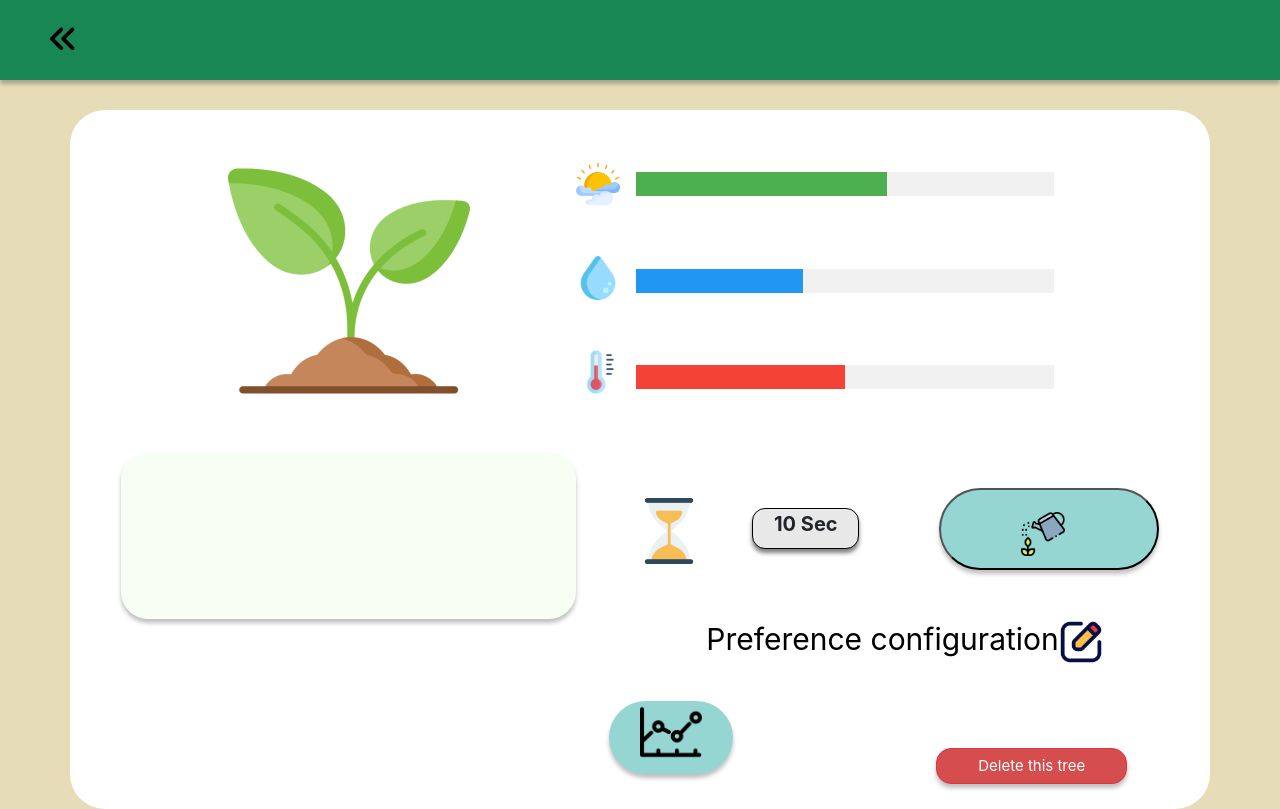
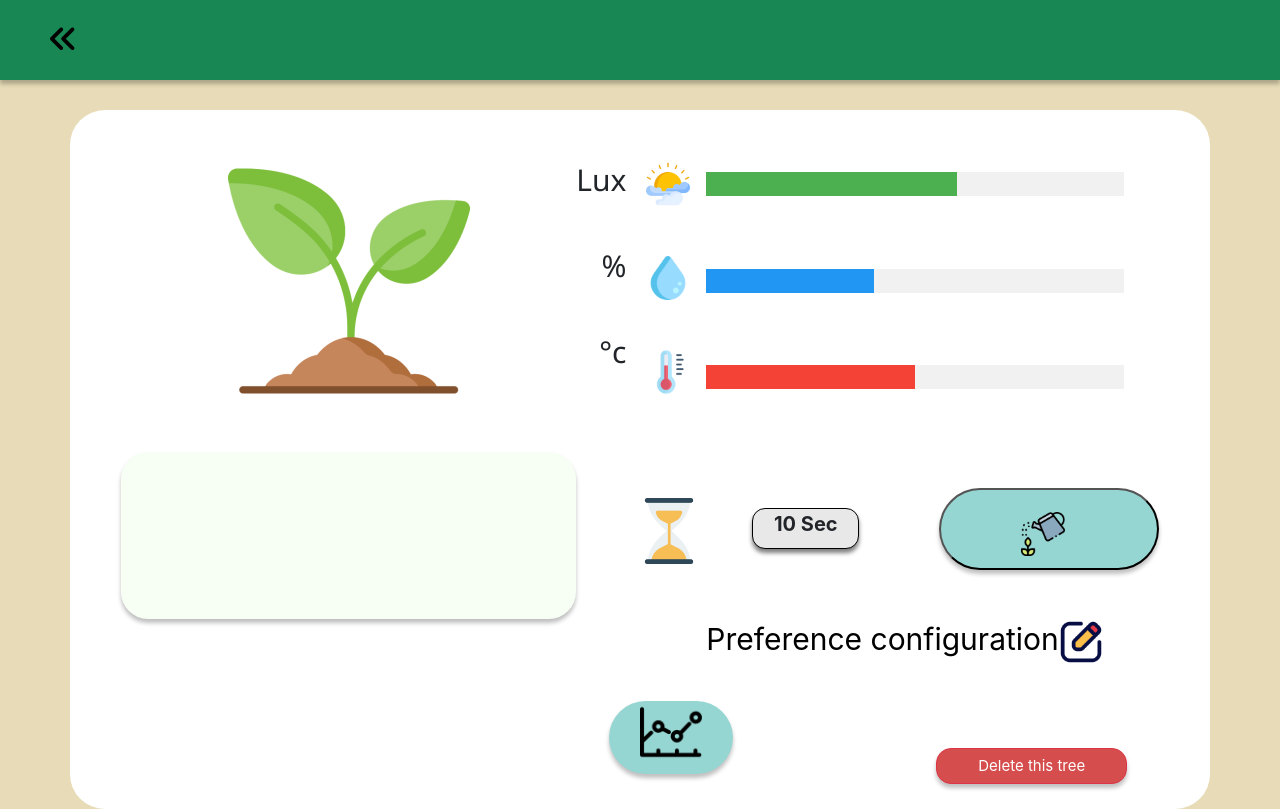
Before and after one commit to Exceed-Group6/WateringSystem-frontend, a React (Create React App) app: page /detail in a window 1280 px wide. Shown: the top 809 px of the page. Built offline with nearby package versions, Linux system fonts and the light colour scheme; no server answers.

Commit message:
Fetchdetail

```diff
--- a/src/components/DetailCard/DetailCard.js
+++ b/src/components/DetailCard/DetailCard.js
@@ -4,40 +4,22 @@ import { Link, useParams } from "react-router-dom"
 import { getTreeById } from "../../services/api"
 
 const DetailCard = ({ treeList }) => {
-  const { treeId } = useParams()
-
-  const [tree, setTree] = useState([])
-
-  const onGetTreeById = (id) => {
-    getTreeById(id).then((res) => {
-      setTree(res)
-      // console.log(res)
-    })
-  }
-
-  useEffect(() => {
-    onGetTreeById(treeId)
-  }, [treeId])
-
-  console.log(tree)
-  // console.log(tree.base_light.current)
-
   return (
-    <body>
+    <div>
       <div className="container">
         <div className="container-left">
           <img src="./tree.jpeg" alt="tree"></img>
           <div className="description">
             {/* <h3 color="gray">Description</h3> */}
-            <div>{tree.tree_desc}</div>
+            <div>{treeList.tree_desc}</div>
           </div>
         </div>
         <div class="d-flex justify-content-around">
           <div className="container-right">
             <div className="containter-right-text">
-              {/* <h2>{tree.base_light.current} Lux</h2> */}
-              {/* <h2>{treeList.base_humidity.current} %</h2> */}
-              {/* <h2>{treeList.base_temp.current}°c</h2> */}
+              <h2>{treeList?.base_light?.current} Lux</h2>
+              <h2>{treeList?.base_humidity?.current} %</h2>
+              <h2>{treeList?.base_temp?.current}°c</h2>
             </div>
 
             <div className="container-right-img">
@@ -93,7 +75,7 @@ const DetailCard = ({ treeList }) => {
           </div>
         </div>
       </div>
-    </body>
+    </div>
   )
 }
 
--- a/src/pages/Detail/Detail.js
+++ b/src/pages/Detail/Detail.js
@@ -7,7 +7,7 @@ import { getTreeById } from "../../services/api"
 const Detail = () => {
   const { treeId } = useParams()
 
-  const [tree, setTree] = useState([])
+  const [tree, setTree] = useState({})
 
   const onGetTreeById = (id) => {
     getTreeById(id).then((res) => {
@@ -17,23 +17,18 @@ const Detail = () => {
 
   useEffect(() => {
     onGetTreeById(treeId)
-  }, [treeId])
-
-  // console.log(tree)
+  }, [])
 
   return (
-    <body className="Detail">
+    <div className="Detail">
       <nav className="sticky-top navbar navbar-expand-md navbar-light bg-success">
         <Link to={`/Home`}>
-          <i class="fa-solid fa-angles-left fa-2xl"></i>
+          <i className="fa-solid fa-angles-left fa-2xl"></i>
         </Link>
         <h1 className="title">{tree.tree_name}</h1>
       </nav>
-      <div>
-        {" "}
-        <DetailCard treeList={tree} />
-      </div>
-    </body>
+      <div>{tree && <DetailCard treeList={tree} />}</div>
+    </div>
   )
 }
 
--- a/src/pages/Home.js
+++ b/src/pages/Home.js
@@ -5,18 +5,15 @@ import { Link } from "react-router-dom"
 import { getAllTree } from "../services/api"
 export const Home = () => {
   const [treeList, setTreeList] = useState([])
+  // const [toggle, setToggle] = useState(false)
+
+  // setToggle((prevState) => !prevState)
 
   useEffect(() => {
-    const count = setInterval(() => {
     getAllTree().then((data) => {
       setTreeList(data.result)
     })
-      return () => {
-        clearInterval(count)
-      }
-    }, 1000)
   }, [])
-  // console.log(treeList.result)
 
   return (
     <div className="Home">
@@ -27,16 +24,12 @@ export const Home = () => {
         </div>
       </nav>
       <div className="Card-list">
-        {treeList.map(
-          (tree) => (
-            console.log(tree),
-            (
+        {treeList.map((tree) => (
+          // console.log(tree),
           <Link to={`/detail/${tree.id}`} key={tree.id}>
             <Card name={tree.name} />
           </Link>
-            )
-          )
-        )}
+        ))}
       </div>
       <div className="Add-tree">
         <Link to={`/addTree`}>
```
Lines whose indentation alone changed are shown as unchanged.
